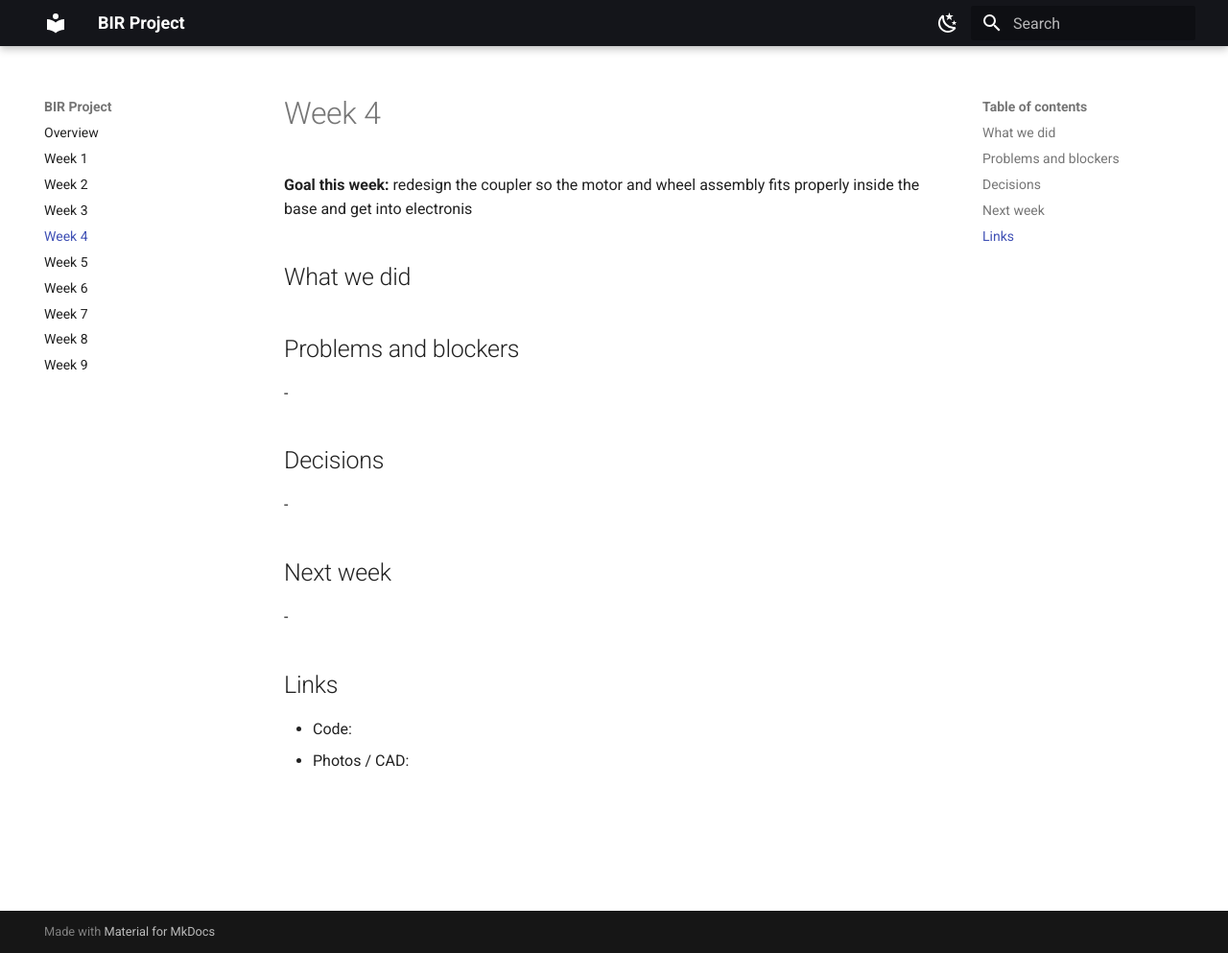
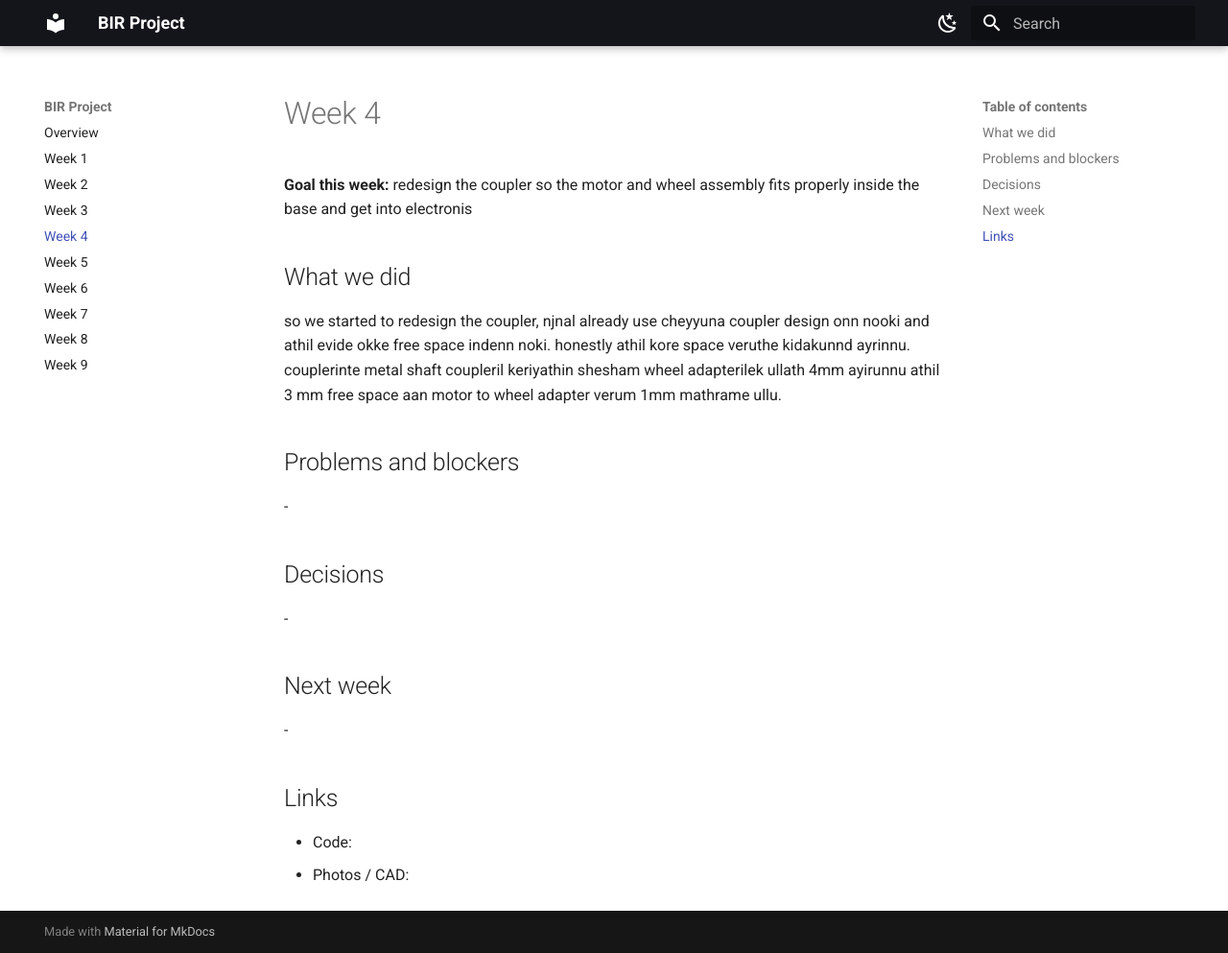
Before and after one commit to BuilderinResidencyTinkerspace/FIORA, an MkDocs documentation site: the page built from docs/week-04.md, in a window 1280 px wide and 993 px high. Shown: the whole window at 96% size. Built offline with MkDocs 1.6.1 and Material for MkDocs 9.7.7, drawn with Linux system fonts in a browser that asks for light colours.

Commit message:
Update week-04.md

```diff
--- a/docs/week-04.md
+++ b/docs/week-04.md
@@ -3,6 +3,8 @@
 **Goal this week:** redesign the coupler so the motor and wheel assembly fits properly inside the base and get into electronis
 
 ## What we did
+
+so we started to redesign the coupler, njnal already use cheyyuna coupler design onn nooki and athil evide okke free space indenn noki. honestly athil kore space veruthe kidakunnd ayrinnu. couplerinte metal shaft coupleril keriyathin shesham wheel adapterilek ullath 4mm ayirunnu athil 3 mm free space aan motor to wheel adapter verum 1mm mathrame ullu.
 
 
 
```
